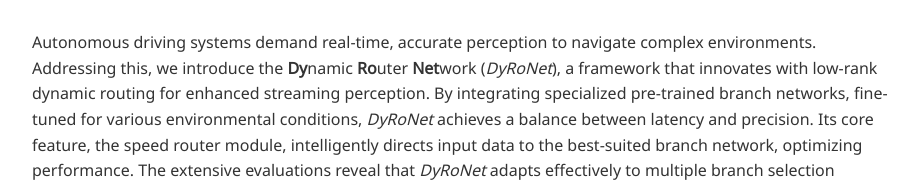
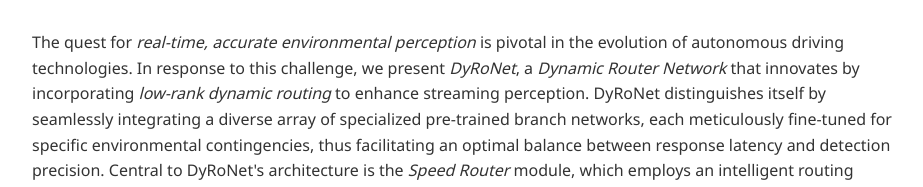
Before and after one commit to tastevision/DyRoNet, a plain HTML site: page index.html in a window 1280 px wide. Shown: the part 608-795 px from the top of the page, without its empty margins (178-1101 px from the left). Drawn offline with Linux system fonts and the light colour scheme; a web font is replaced by a local one.

Commit message:
update web page

```diff
--- a/index.html
+++ b/index.html
@@ -1989,7 +1989,7 @@
               </div>
             </div>
             <p>
-<span>Autonomous driving systems demand real-time, accurate perception to navigate complex environments. Addressing this, we introduce the <strong>Dy</strong>namic <strong>Ro</strong>uter <strong>Net</strong>work (<i>DyRoNet</i>), a framework that innovates with low-rank dynamic routing for enhanced streaming perception. By integrating specialized pre-trained branch networks, fine-tuned for various environmental conditions, <i>DyRoNet</i> achieves a balance between latency and precision. Its core feature, the speed router module, intelligently directs input data to the best-suited branch network, optimizing performance. The extensive evaluations reveal that <i>DyRoNet</i> adapts effectively to multiple branch selection strategies, setting a new benchmark in performance across a range of scenarios. <i>DyRoNet</i> not only establishes a new benchmark for streaming perception but also provides valuable engineering insights for future work.</span></p>
+The quest for <i>real-time, accurate environmental perception</i> is pivotal in the evolution of autonomous driving technologies. In response to this challenge, we present <i>DyRoNet</i>, a <i>Dynamic Router Network</i> that innovates by incorporating <i>low-rank dynamic routing</i> to enhance streaming perception. DyRoNet distinguishes itself by seamlessly integrating a diverse array of specialized pre-trained branch networks, each meticulously fine-tuned for specific environmental contingencies, thus facilitating an optimal balance between response latency and detection precision. Central to DyRoNet's architecture is the <i>Speed Router</i> module, which employs an intelligent routing mechanism to dynamically allocate input data to the most suitable branch network, thereby ensuring enhanced performance adaptability in real-time scenarios. Through comprehensive evaluations, DyRoNet demonstrates superior adaptability and improved performance over existing methods, efficiently catering to a wide variety of environmental conditions and setting new benchmarks in streaming perception accuracy and efficiency. Beyond establishing a paradigm in autonomous driving perception, DyRoNet also offers engineering insights and lays a foundational framework for future advancements in streaming perception.
             <p align='center'>
                 <img src='imgs/framework.jpg' width='900'/>
             </p>
```
